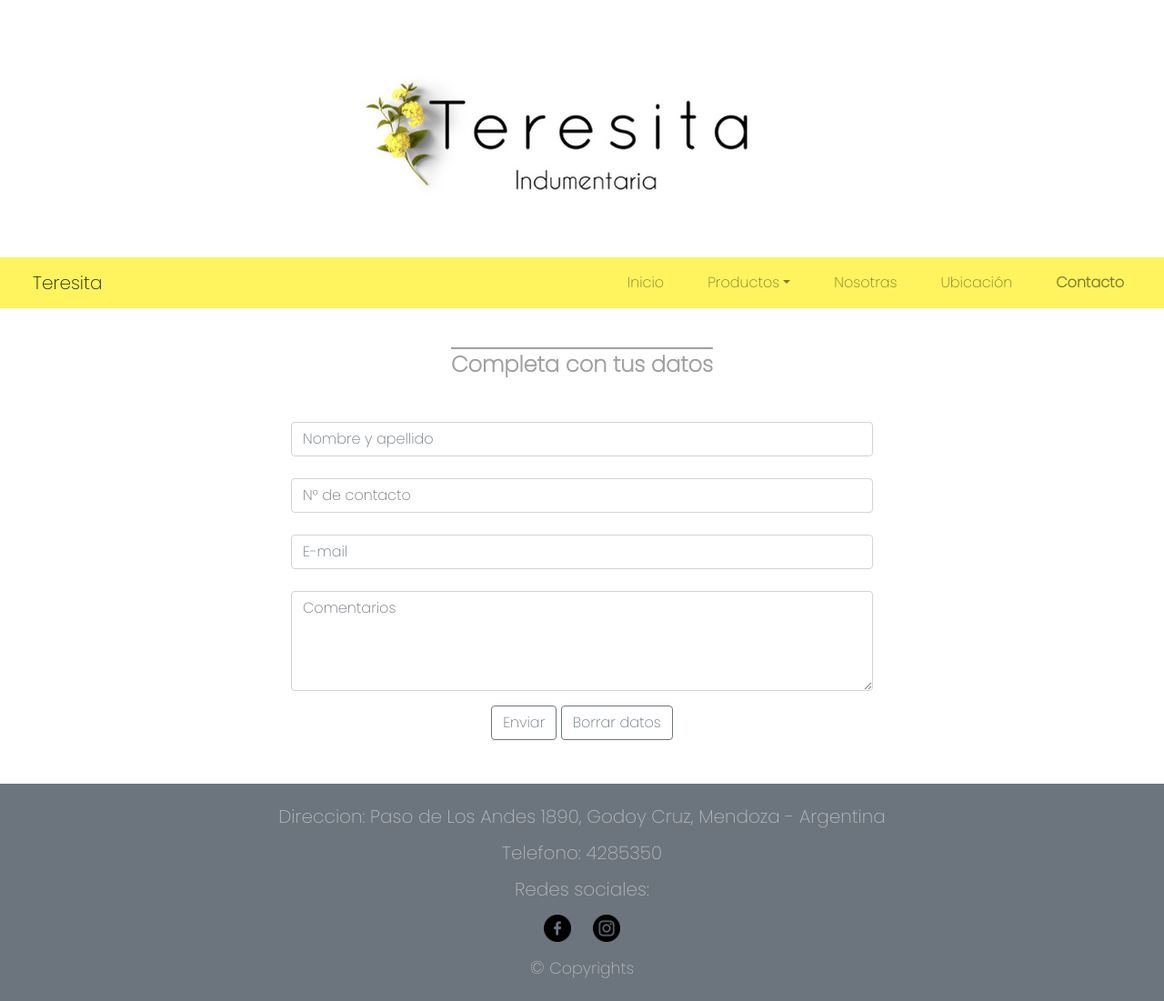
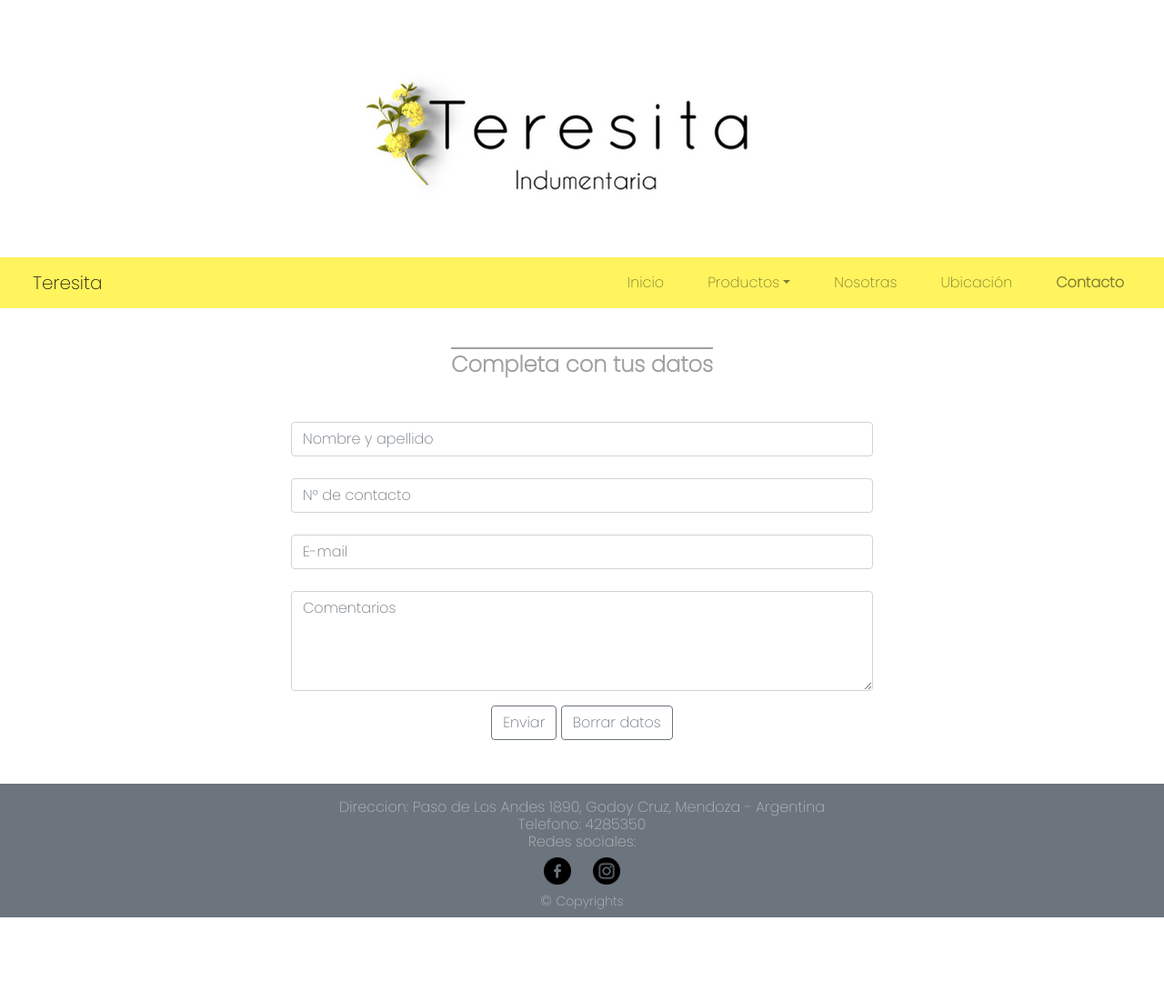
Before and after one commit to luciacampeglia/Aplicando-SASS, a website: page contacto.html in a window 1280 px wide. Shown: the whole page at 91% size. After the commit the page ends 1009 px from the top, so only its background shows below. Drawn offline with nearby package versions, Linux system fonts and the light colour scheme.

Commit message:
Modifico footer

```diff
--- a/contacto.html
+++ b/contacto.html
@@ -79,13 +79,13 @@
     <footer>
         <div class="container-fluid bg-secondary pt-3 mt-5">
             <div>
-                <p class="text-center text-white-50 my-auto"> Direccion: Paso de Los Andes 1890, Godoy Cruz, Mendoza - Argentina            </p>
+                <h6 class="text-center text-white-50 my-auto"> Direccion: Paso de Los Andes 1890, Godoy Cruz, Mendoza - Argentina</h6>
             </div>
             <div>
-                <p class="text-center text-white-50 my-auto">Telefono: 4285350</p>
+                <h6 class="text-center text-white-50 my-auto">Telefono: 4285350</h6>
             </div>
             <div>
-                <p class=" text-center text-white-50 my-auto">Redes sociales:</p>
+                <h6 class=" text-center text-white-50 my-auto">Redes sociales:</h6>
             </div>
             <div class="row mt-2">
                 <div class="col-6 text-end">
@@ -99,14 +99,12 @@
                     </a>
                 </div>
                 <div>
-                    <p  class=" text-center text-white-50 mt-2">© <small>Copyrights</small></p>
+                    <h6  class=" text-center text-white-50 mt-2">© <small>Copyrights</small></h6>
                 </div>
             </div>
         </div>
+    </footer>
 
-
-
-    </footer>
     <script src="https://cdn.jsdelivr.net/npm/bootstrap@5.1.3/dist/js/bootstrap.bundle.min.js"
     integrity="sha384-ka7Sk0Gln4gmtz2MlQnikT1wXgYsOg+OMhuP+IlRH9sENBO0LRn5q+8nbTov4+1p" crossorigin="anonymous"></script>
 </body>
```
Also changed, not shown: index.html (+5 -7 lines), nosotras.html (+5 -7 lines), productos.html (+5 -7 lines), ubicacion.html (+5 -7 lines).
